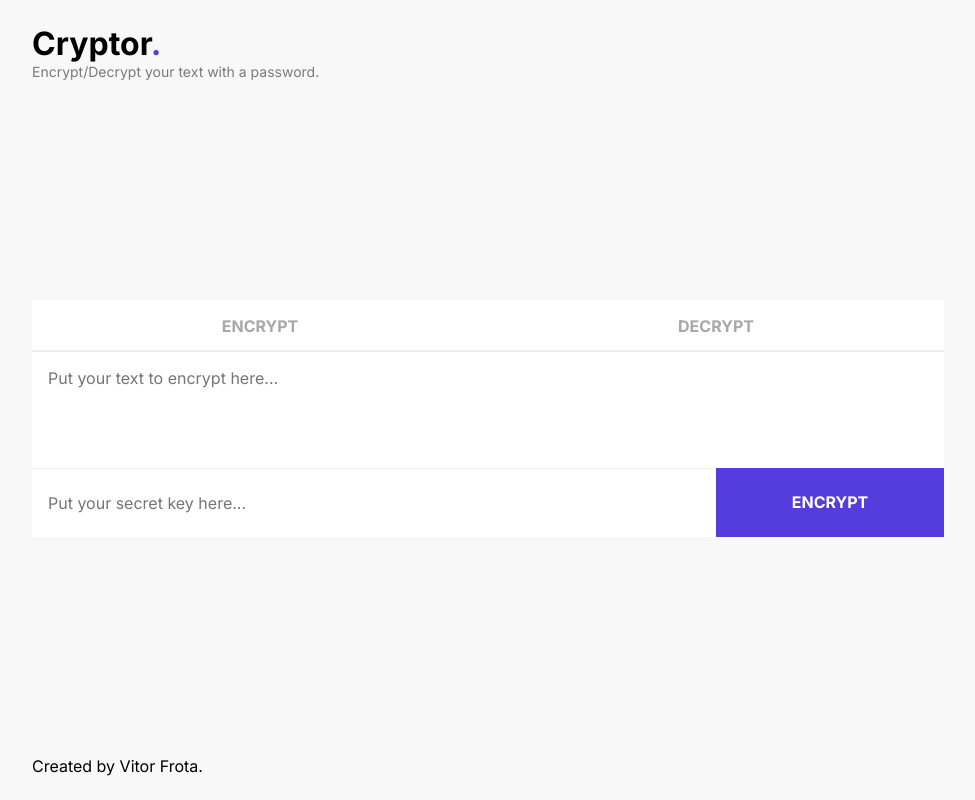
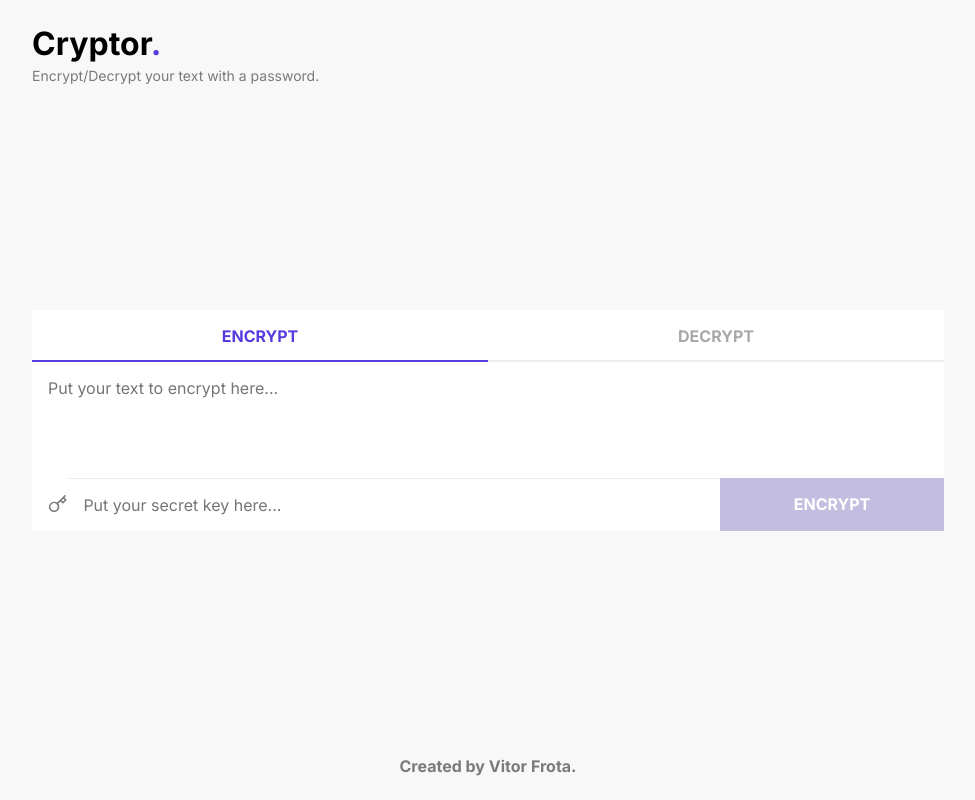
Before and after one commit to vitorfrota/cryptor, a React (Create React App) app: page / in a window 1280 px wide. Shown: the whole page, without its empty margins (152-1127 px from the left). Built offline with nearby package versions, Linux system fonts and the light colour scheme.

Commit message:
feature: add states to update selected option

```diff
--- a/package.json
+++ b/package.json
@@ -13,6 +13,7 @@
     "node-sass": "^7.0.0",
     "react": "^17.0.2",
     "react-dom": "^17.0.2",
+    "react-icons": "^4.3.1",
     "react-scripts": "5.0.0",
     "typescript": "^4.4.2",
     "web-vitals": "^2.1.0"
--- a/src/pages/Home/index.tsx
+++ b/src/pages/Home/index.tsx
@@ -1,6 +1,28 @@
+import { useEffect, useState } from 'react';
+import { FiKey } from 'react-icons/fi';
 import './styles.scss';
 
 function Home(){
+    const [selectedOption, setSelectedOption] = useState('encrypt');
+    const [canConvert, setCanConvert] = useState(false);
+    const [text, setText] = useState('');
+    const [key, setKey] = useState('');
+
+    useEffect(()=> {
+        if(text !== '' && key !== ''){
+            setCanConvert(true)
+        }else {
+            setCanConvert(false);
+        }
+    }, [key, text, canConvert]);
+
+    function handleChangeOption(){
+        setText('');
+
+        selectedOption === 'encrypt'
+        ? setSelectedOption('decrypt')
+        : setSelectedOption('encrypt')
+    }
     return (
         <main className='wrapper'>
             <header>
@@ -9,21 +31,32 @@ function Home(){
             </header>
             <div className='box'>
                 <ul>
-                    <li>Encrypt</li>
-                    <li>Decrypt</li>
+                    <li
+                        className={selectedOption === 'encrypt' ? 'active' : ''}
+                        onClick={handleChangeOption}
+                    >Encrypt</li>
+                    <li
+                        className={selectedOption === 'decrypt' ? 'active' : ''}
+                        onClick={handleChangeOption}
+                        >Decrypt</li>
                 </ul>
                 <textarea
-                    placeholder="Put your text to encrypt here..."
+                    placeholder={`Put your text to ${selectedOption} here...`}
+                    onChange={e => setText(e.target.value)}
+                    value={text}
                     rows={4}
                 />
                 <div className="boxFooterContainer">
                     <div className="keyContainer">
+                        <FiKey />
                         <input
                             type="text"
                             placeholder="Put your secret key here..."
+                            onChange={e => setKey(e.target.value)}
+                            value={key}
                         />
                     </div>
-                    <button>Encrypt</button>
+                    <button disabled={!canConvert}>{selectedOption}</button>
                 </div>
             </div>
             <footer>Created by Vitor Frota.</footer>
--- a/src/pages/Home/styles.scss
+++ b/src/pages/Home/styles.scss
@@ -15,6 +15,7 @@ header h1 strong {
 }
 
 header p {
+    margin-top: 4px;
     font-size: 0.875rem;
     color: var(--neutral-500);
 }
@@ -28,6 +29,14 @@ header p {
     width: 100%;
     display: flex;
     justify-content: space-between;
+
+    .active {
+        color: var(--primary-default);
+
+        &::after{
+            background-color: var(--primary-default);
+        }
+    }
 }
 
 .box ul li {
@@ -83,9 +92,22 @@ header p {
 
 .keyContainer {
     flex: 3;
+
+    padding-left: 16px;
+
+    display: flex;
+    align-items: center;
+
+    svg {
+        width: 20px;
+        height: 20px;
+
+        color: var(--neutral-500);
+    }
+
     input {
-        padding: 24px 16px;
         width: 100%;
+        padding: 16px;
 
         border: none;
         border-top: 1px solid var(--neutral-100);
@@ -95,9 +117,21 @@ header p {
 
 .boxFooterContainer button {
     flex: 1;
-    background-color: var(--primary-default);
+
     border: none;
     font-weight: bold;
     text-transform: uppercase;
+    background-color: var(--primary-default);
     color: #fff;
 }
+
+.boxFooterContainer button:disabled{
+    background-color: var(--primary-light);
+    cursor: not-allowed;
+}
+
+footer {
+    font-weight: bold;
+    text-align: center;
+    color: var(--neutral-500);
+}
```
Also changed, not shown: 1 other file (tests, documents, lock files or other folders).
